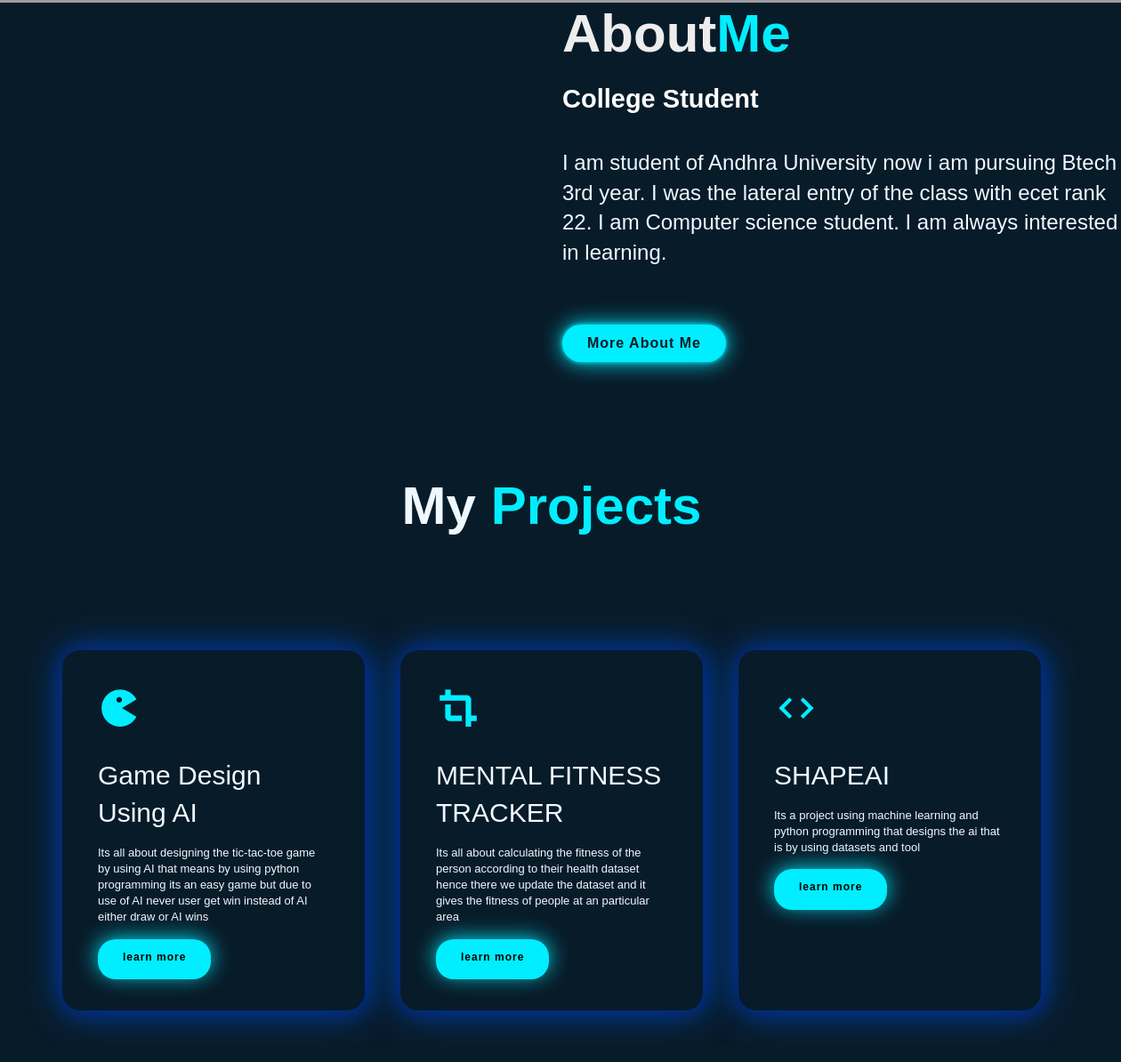
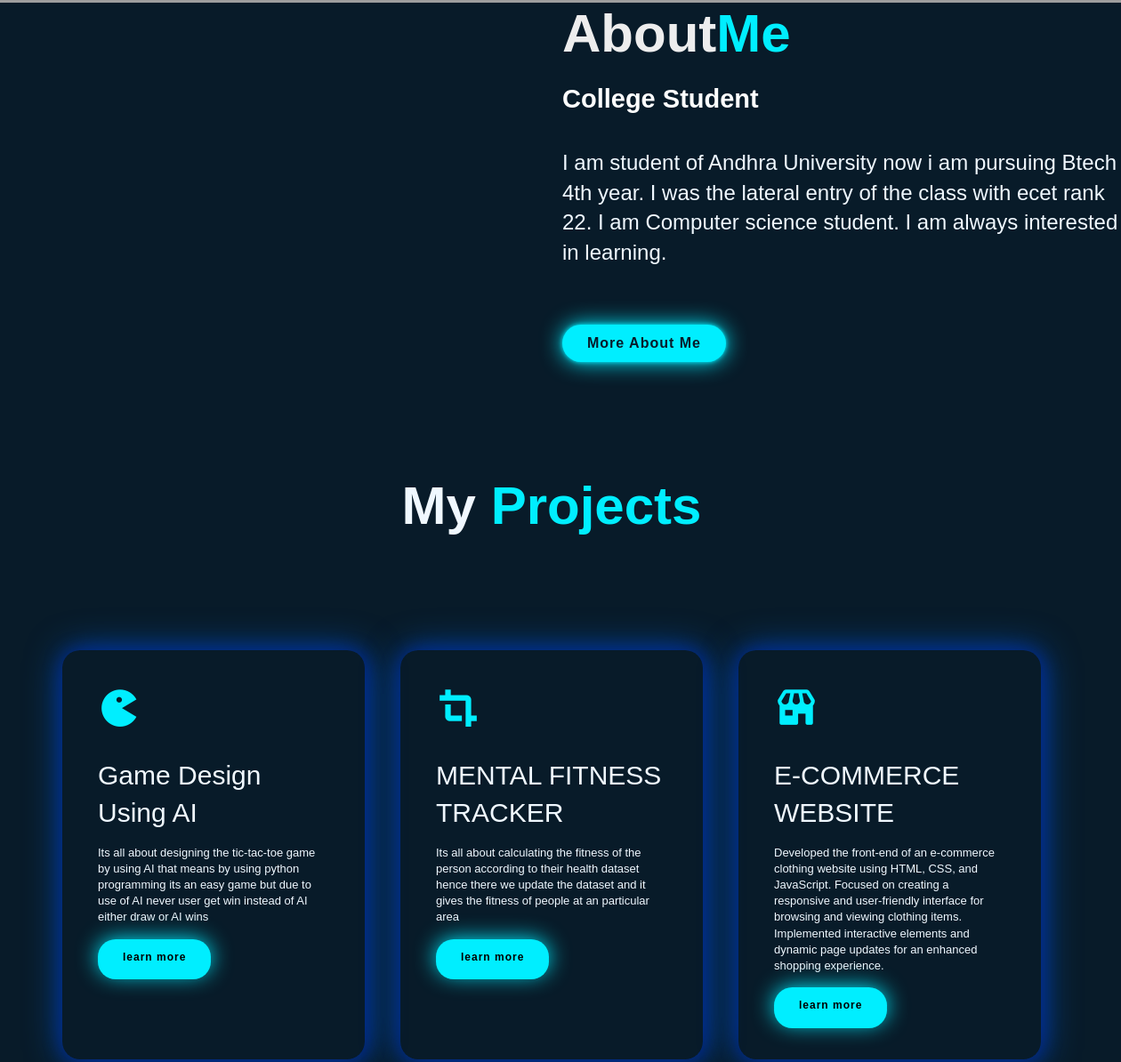
Before and after one commit to meka-niharika/niharikaportfolio, a plain HTML site: page index.html in a window 1280 px wide. Shown: the part 797-1991 px from the top of the page at 89% size, 20-1280 px from the left. Drawn offline with nearby package versions, Linux system fonts and the light colour scheme; grey boxes are pictures that could not be loaded.

Commit message:
Add files via upload

```diff
--- a/index.html
+++ b/index.html
@@ -42,7 +42,7 @@
             <div class="about-text">
                 <h2 >About<span>Me</span></h2>
                 <h4>College Student</h4>
-                <p>I am student of Andhra University now i am pursuing Btech 3rd year.
+                <p>I am student of Andhra University now i am pursuing Btech 4th year.
                     I was the lateral entry of the class with ecet rank 22.
                     I am Computer science student.
                     I am always interested in learning. </p>
@@ -58,22 +58,20 @@
                             <i class='bx bxs-game' style='color:#00eeff' ></i>
                             <h2>Game Design Using AI</h2>
                             <p>Its all about designing the tic-tac-toe game by using AI that means by using python programming its an easy game but due to use of AI never user get win instead of AI either draw or AI wins </p>
-                            <a href="#" class="read">learn more</a>
+                            <a href="https://colab.research.google.com/drive/1vpoFU-CYOnYH9B3HsboT-dBJ9LigK5Dm?usp=sharing" class="read">learn more</a>
                         </div>
                         <div>
                             <i class='bx bxs-crop' style='color:#00eeff' ></i>
                             <h2>MENTAL FITNESS TRACKER</h2>
                             <p>Its all about calculating the fitness of the person according to their health dataset
                                 hence there we update the dataset and it gives the fitness of people at an particular area  </p>
-                            <a href="#" class="read">learn more</a>
+                            <a href="https://colab.research.google.com/drive/12GAYUvkaNAmIAc_JpXYV2I2tipQLEaQx?usp=sharing" class="read">learn more</a>
                         </div>
                         <div>
-                            <i class='bx bx-code' style='color:#00eeff'  ></i>
-                            <h2>SHAPEAI</h2>
-                            <p>Its a project using machine learning and python programming
-                                that designs the ai
-                            that is by using datasets and tool</p>
-                            <a href="#" class="read">learn more</a>
+                            <i class='bx bxs-store' style='color:#00eeff'  ></i>
+                            <h2>E-COMMERCE WEBSITE</h2>
+                            <p>Developed the front-end of an e-commerce clothing website using HTML, CSS, and JavaScript.  Focused on creating a responsive and user-friendly interface for browsing and viewing clothing items.  Implemented interactive elements and dynamic page updates for an enhanced shopping experience. </p>
+                            <a href="https://meka-niharika.github.io/shopshirt-t-/" class="read">learn more</a>
                         </div>
                     </div>
                 </div>
```
